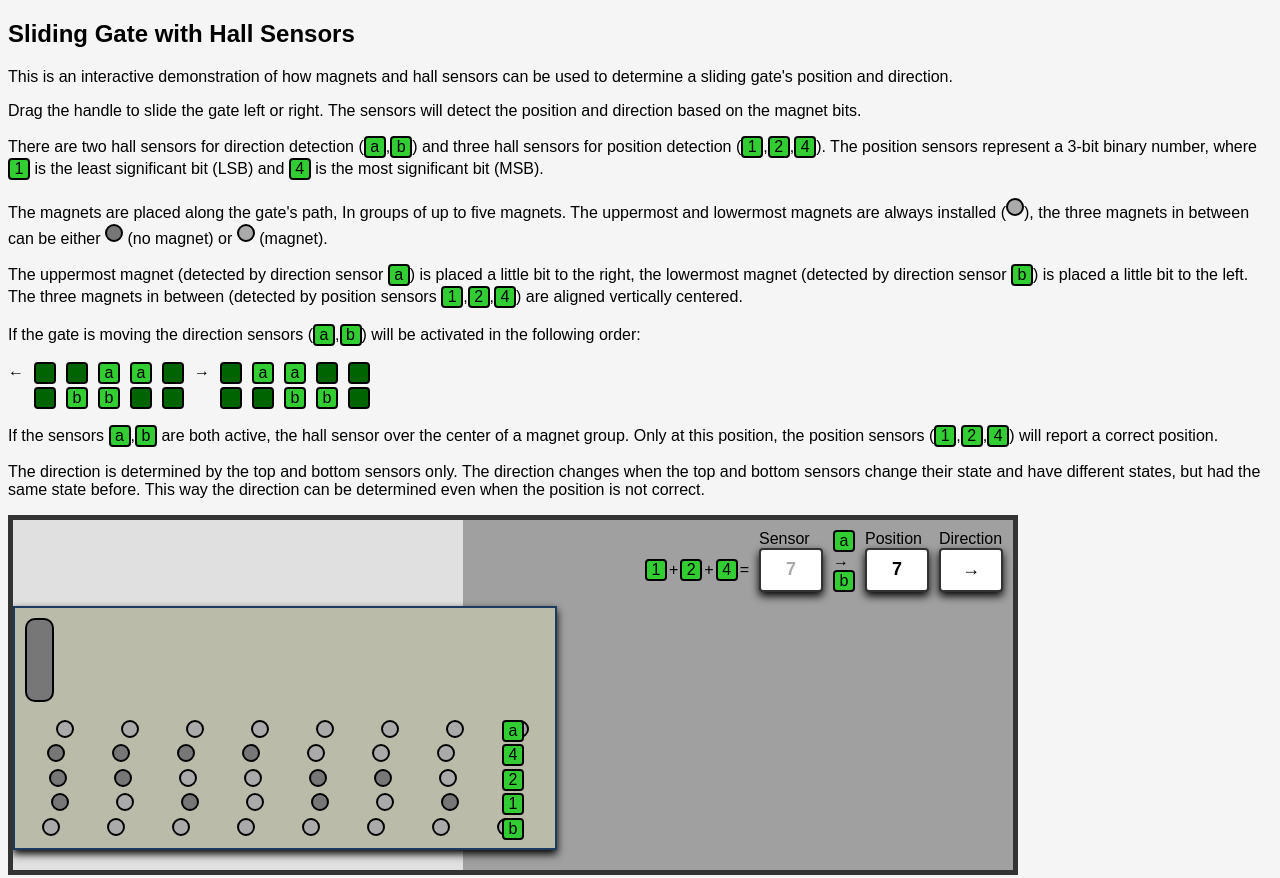
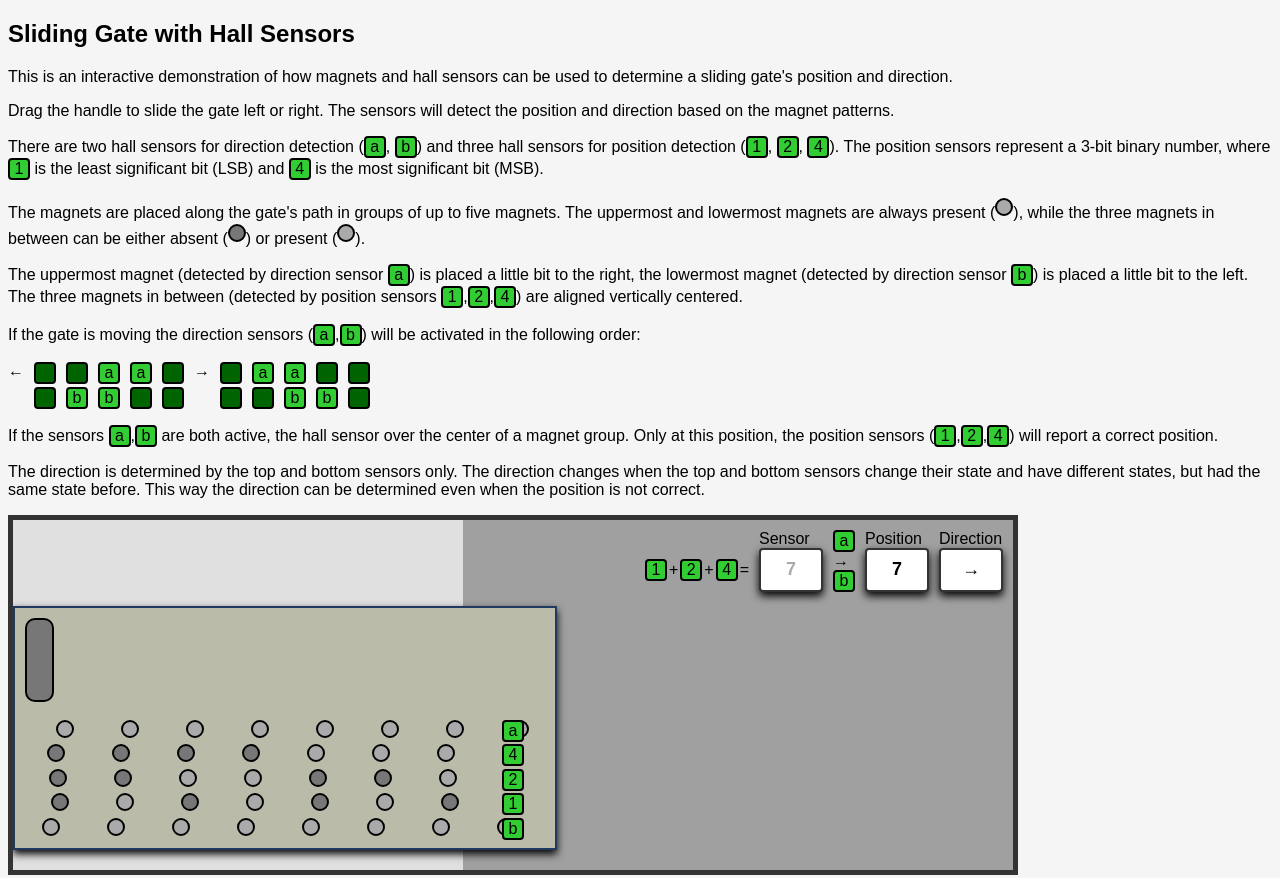
Before and after one commit to dueckminor/esphome-components, a plain HTML site: page docs/index.html in a window 1280 px wide. Shown: the top 878 px of the page. Drawn offline with Linux system fonts and the light colour scheme.

Commit message:
improved docu

```diff
--- a/docs/index.html
+++ b/docs/index.html
@@ -1,5 +1,5 @@
 <!DOCTYPE html>
-<html lang="de">
+<html lang="en"></html>
 
 <head>
     <meta charset="UTF-8">
@@ -175,21 +175,21 @@
         </p>
         <p>
             Drag the handle to slide the gate left or right. The sensors will
-            detect the position and direction based on the magnet bits.
+            detect the position and direction based on the magnet patterns.
         </p>
         <p>
             There are two hall sensors for direction detection
-            (<span class="sensor active">a</span>,<span class="sensor active">b</span>) and three hall sensors for position detection
-            (<span class="sensor active">1</span>,<span class="sensor active">2</span>,<span class="sensor active">4</span>).
+            (<span class="sensor active">a</span>, <span class="sensor active">b</span>) and three hall sensors for position detection
+            (<span class="sensor active">1</span>, <span class="sensor active">2</span>, <span class="sensor active">4</span>).
             The position sensors represent a 3-bit binary number, where
             <span class="sensor active">1</span> is the least significant bit (LSB)
             and <span class="sensor active">4</span> is the most significant bit (MSB).
         </p>
         <p>
-            The magnets are placed along the gate's path, In groups of up to
-            five magnets. The uppermost and lowermost magnets are always installed
-            (<span class="bit one"></span>), the three magnets in between can be either <span class="bit nul"></span>
-            (no magnet) or <span class="bit one"></span> (magnet).
+            The magnets are placed along the gate's path in groups of up to
+            five magnets. The uppermost and lowermost magnets are always present
+            (<span class="bit one"></span>), while the three magnets in between can be either absent
+            (<span class="bit nul"></span>) or present (<span class="bit one"></span>).
         </p>
         <p>
             The uppermost magnet (detected by direction sensor <span class="sensor active">a</span>)
```
